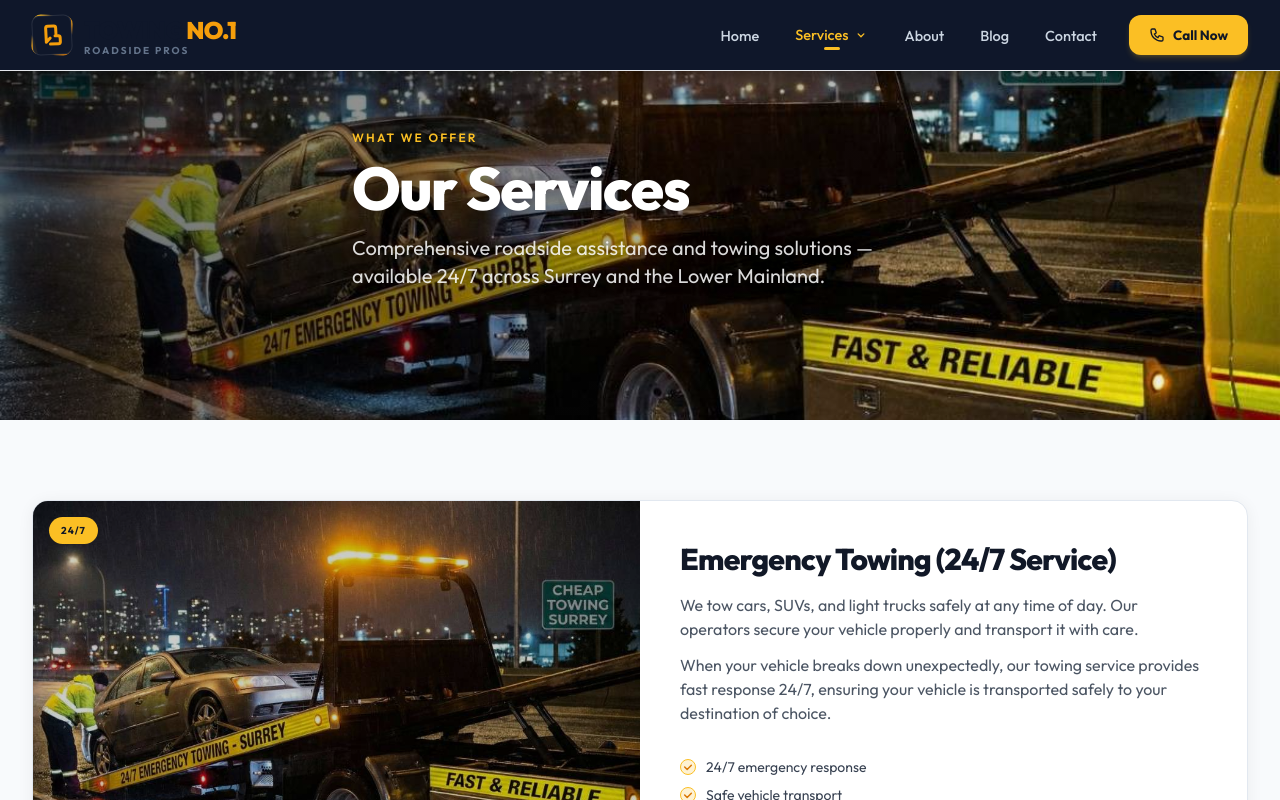
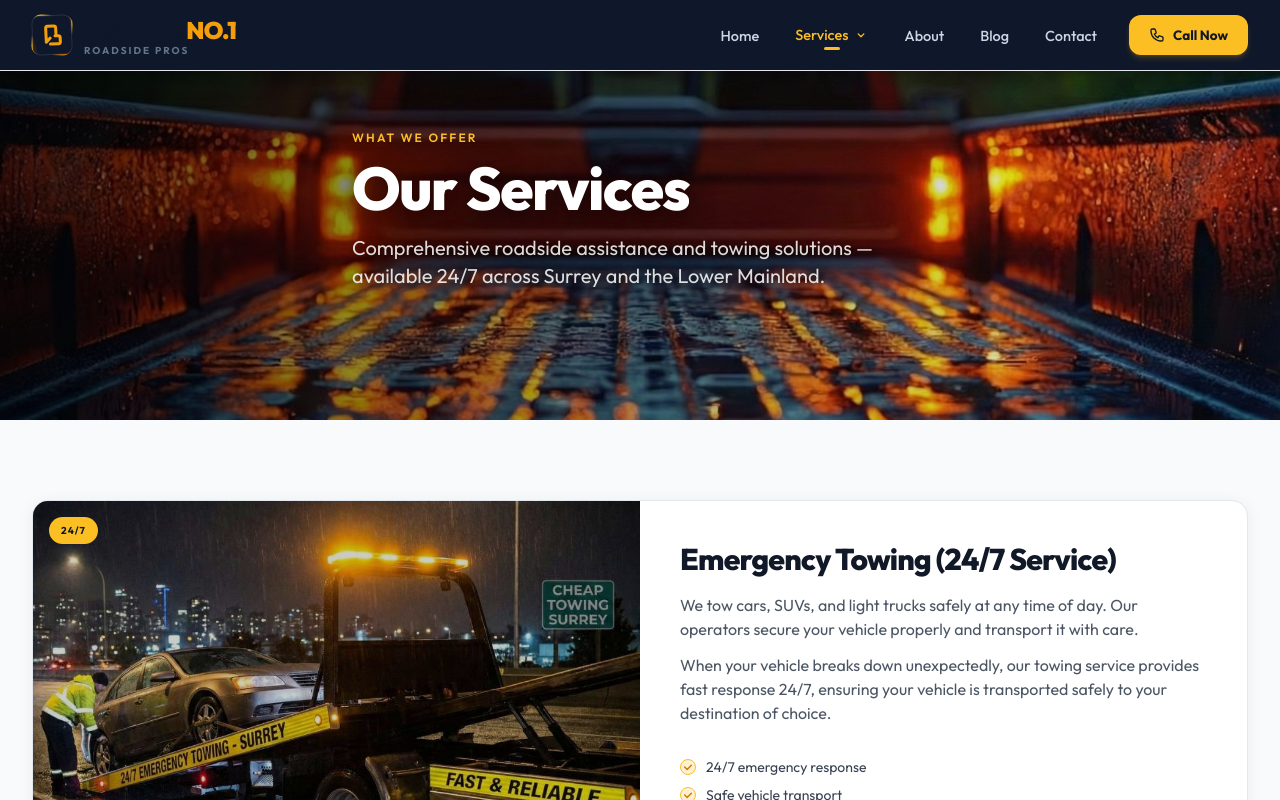
Before and after one commit to DevCadbury/towing-no-1, a Next.js app: page /services in a window 1280 px wide. Shown: the top 800 px of the page. Built offline with nearby package versions, Linux system fonts and the light colour scheme.

Commit message:
fix: use service.jpg as services hero background

```diff
--- a/components/ServicesContent.tsx
+++ b/components/ServicesContent.tsx
@@ -112,7 +112,7 @@ export default function ServicesContent() {
       {/* ── Hero ─────────────────────────────────────────────────── */}
       <section className="relative h-[420px] flex items-center justify-center text-white overflow-hidden">
         <Image
-          src="/image/Emergency_Towin.png"
+          src="/service.jpg"
           alt="Our Services"
           fill
           className="object-cover object-center"
```
